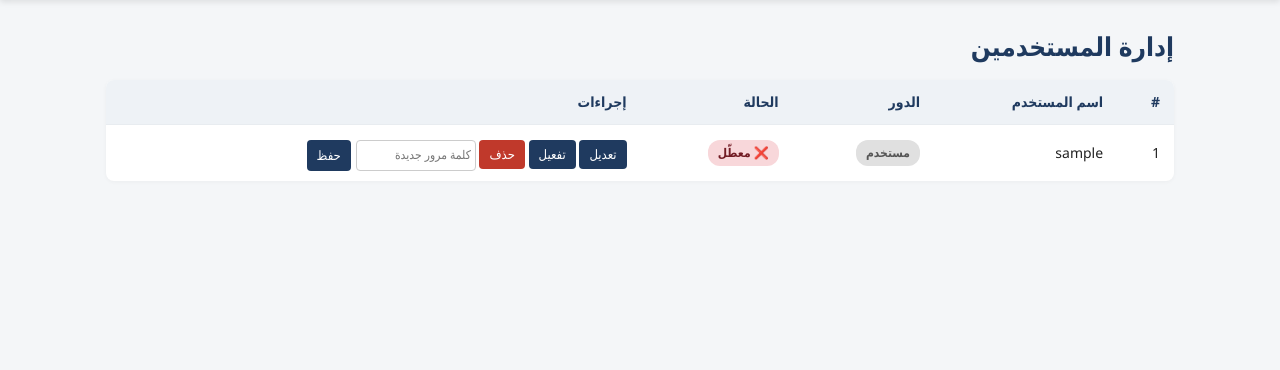
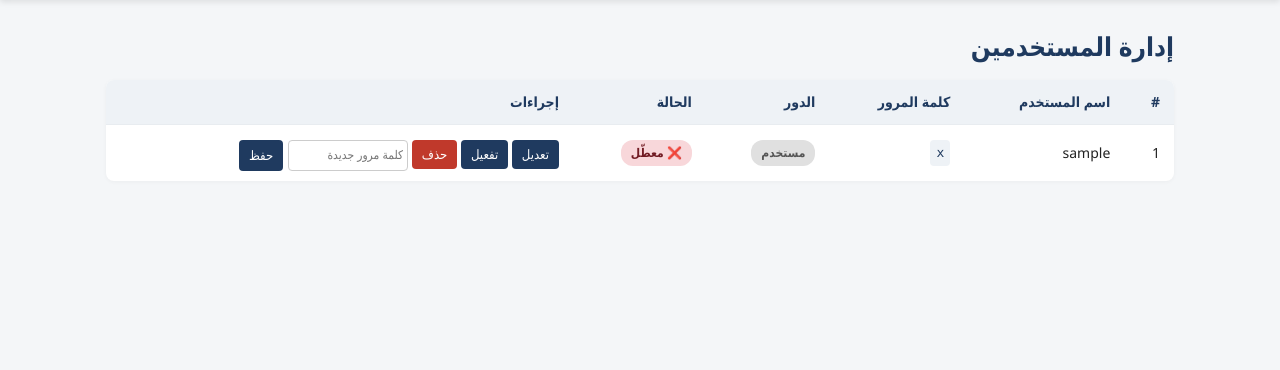
Before and after one commit to ammaralmuh23-gif/sdlc_app, a Flask app: template templates/admin/users.html in a window 1280 px wide. Shown: the part 63-433 px from the top of the page. Run offline with Flask 3, Linux system fonts and the light colour scheme; the template is opened without the code that fills it: most values are stand-ins (such as "Sample title", 1, 10 or a date in 2020).

Commit message:
Update users.html

```diff
--- a/templates/admin/users.html
+++ b/templates/admin/users.html
@@ -11,6 +11,7 @@
         <tr>
             <th>#</th>
             <th>اسم المستخدم</th>
+            <th>كلمة المرور</th>
             <th>الدور</th>
             <th>الحالة</th>
             <th>إجراءات</th>
@@ -21,6 +22,7 @@
         <tr>
             <td>{{ u.id }}</td>
             <td>{{ u.username }}</td>
+            <td><code>{{ u.plain_password }}</code></td>
             <td>
                 {% if u.role == 'admin' %}
                     <span class="badge badge-active">مدير</span>
```
